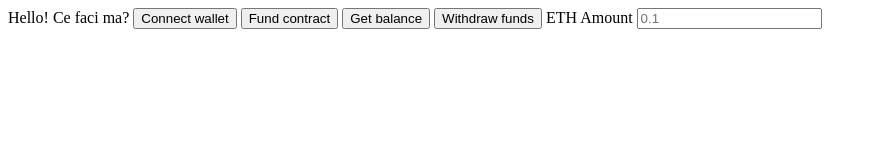
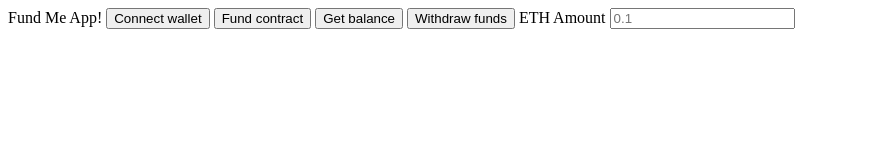
Before and after one commit to xKeywordx/HTML-Javascript-Fund-Me-Full-Stack-Front-End, a plain HTML site: page Index.html in a window 1280 px wide. Shown: the whole page, without its empty margins (0-877 px from the left). Drawn offline with Linux system fonts and the light colour scheme.

Commit message:
Update Index.html

```diff
--- a/Index.html
+++ b/Index.html
@@ -4,7 +4,7 @@
     <title>Fund Me App</title>
   </head>
   <body>
-    Hello! Ce faci ma?
+    Fund Me App!
     <script src="./index.js" type="module"></script>
     <button id="connectButton">Connect wallet</button>
     <button id="fundButton">Fund contract</button>
```
